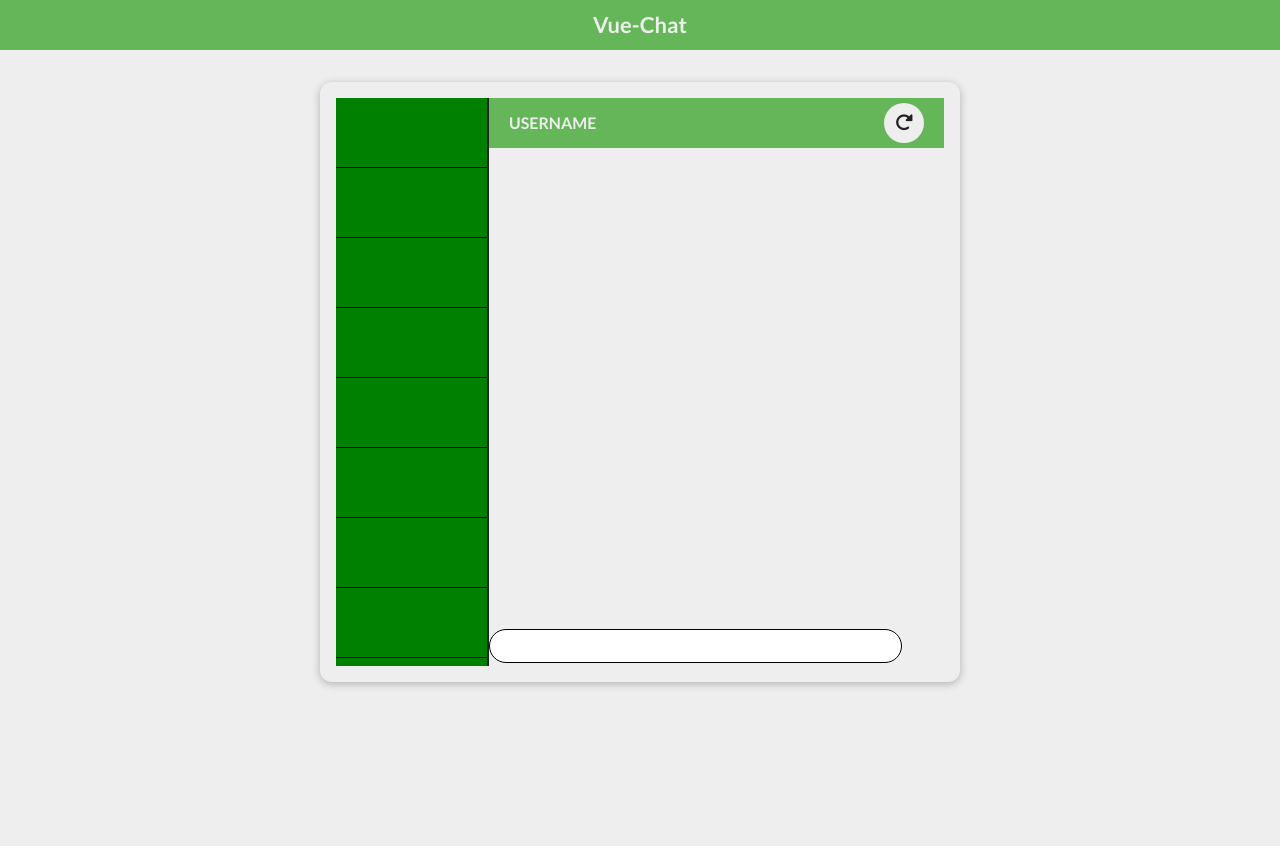
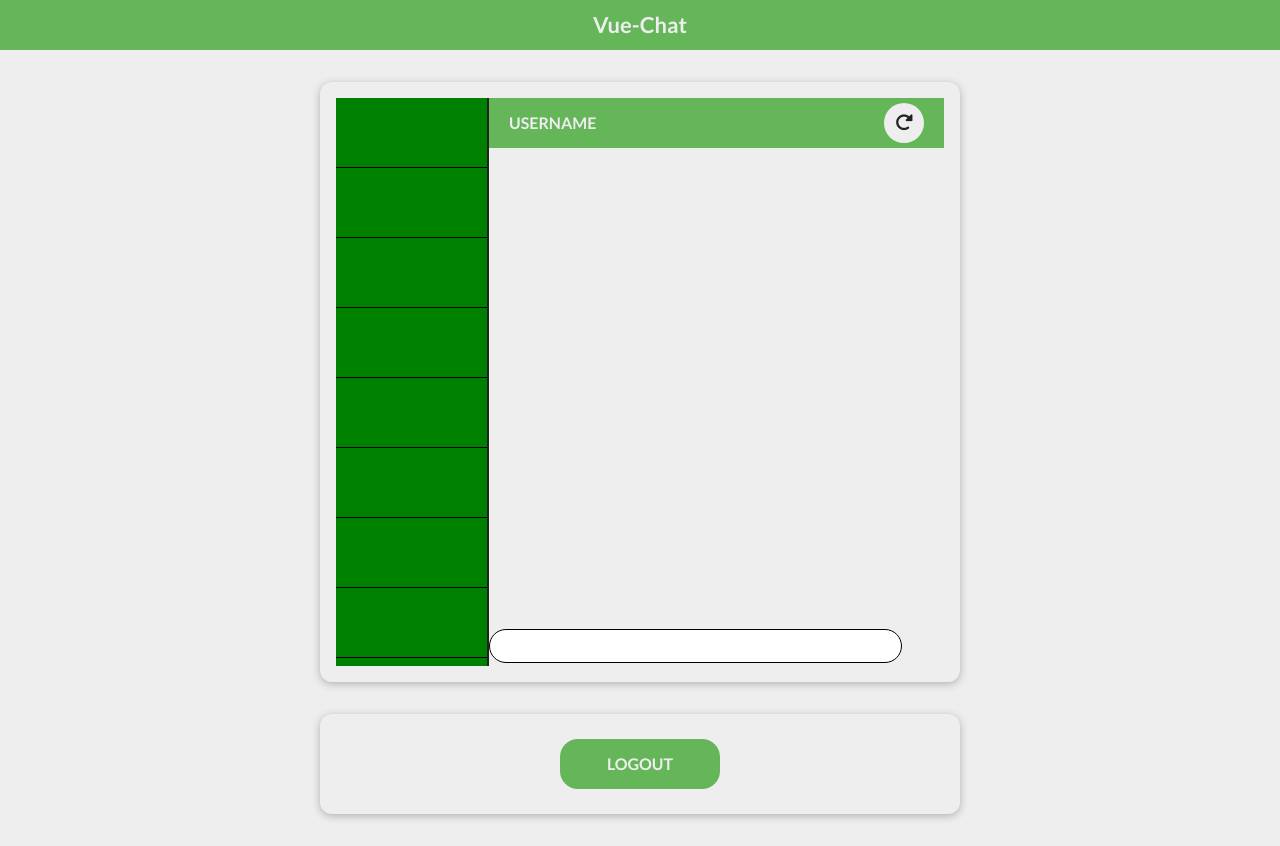
Before and after one commit to krolgongow/vue-chat, a Vue app: page /chat in a window 1280 px wide. Before the commit the page ends 800 px from the top, so only its background shows below. Built offline with nearby package versions, Linux system fonts and the light colour scheme.

Commit message:
adding logout button

```diff
--- a/src/components/UI/BaseButton.vue
+++ b/src/components/UI/BaseButton.vue
@@ -17,7 +17,7 @@ export default {
 .button {
   width: 160px;
   height: 50px;
-  margin: 10px 0 0;
+  /* margin: 10px 0 0; */
   text-transform: uppercase;
   background-color: rgb(100, 182, 89);
   color: #eee;
--- a/src/pages/ChatPage.vue
+++ b/src/pages/ChatPage.vue
@@ -26,6 +26,9 @@
         <textarea name="mes" id="mes" cols="40" rows="1"></textarea>
       </div>
     </div>
+  </base-card>
+  <base-card class="logout-container">
+    <base-button class="Btn" link="/login">Logout</base-button>
   </base-card>
 </template>
 
@@ -98,4 +101,14 @@ textarea {
 textarea:focus {
   outline: none;
 }
+.logout-container {
+  position: relative;
+  height: 100px;
+}
+.Btn {
+  position: absolute;
+  top: 50%;
+  left: 50%;
+  transform: translate(-50%, -50%);
+}
 </style>
```
